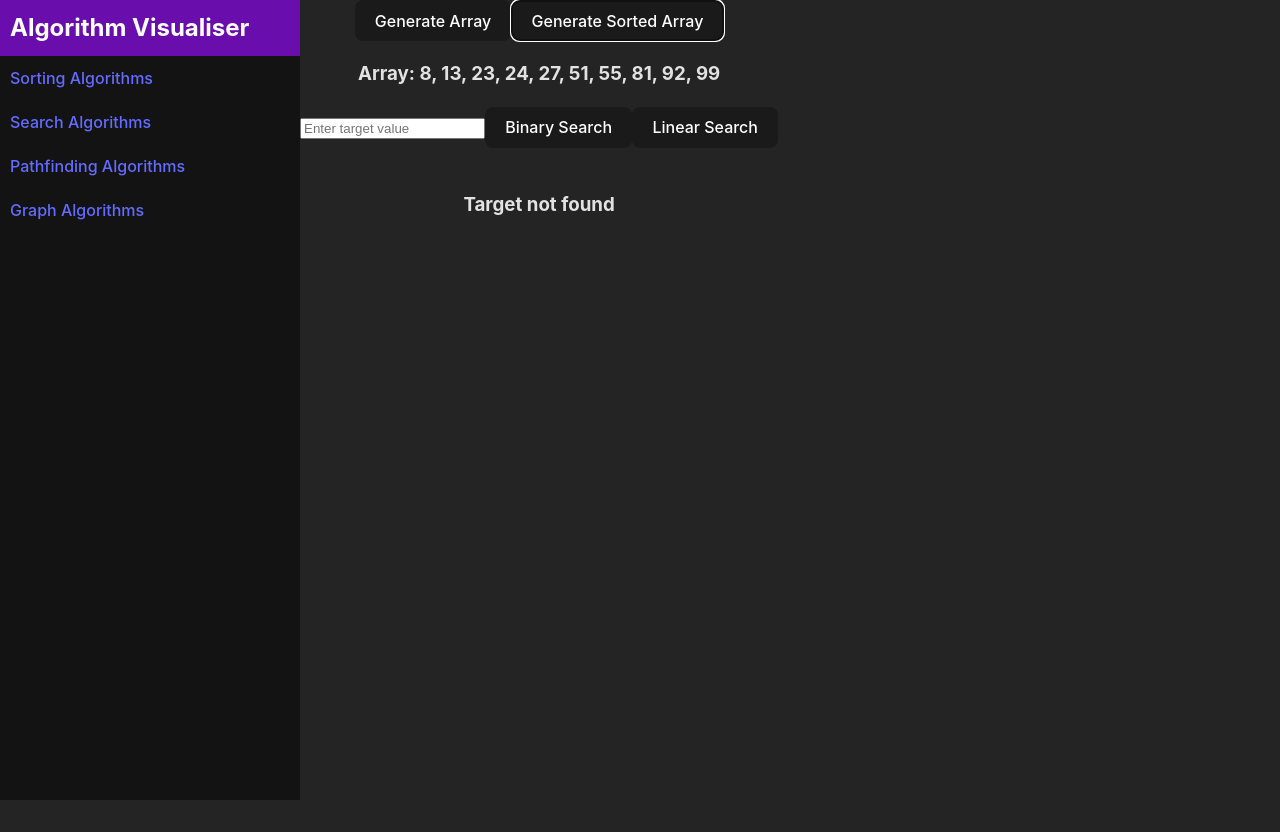
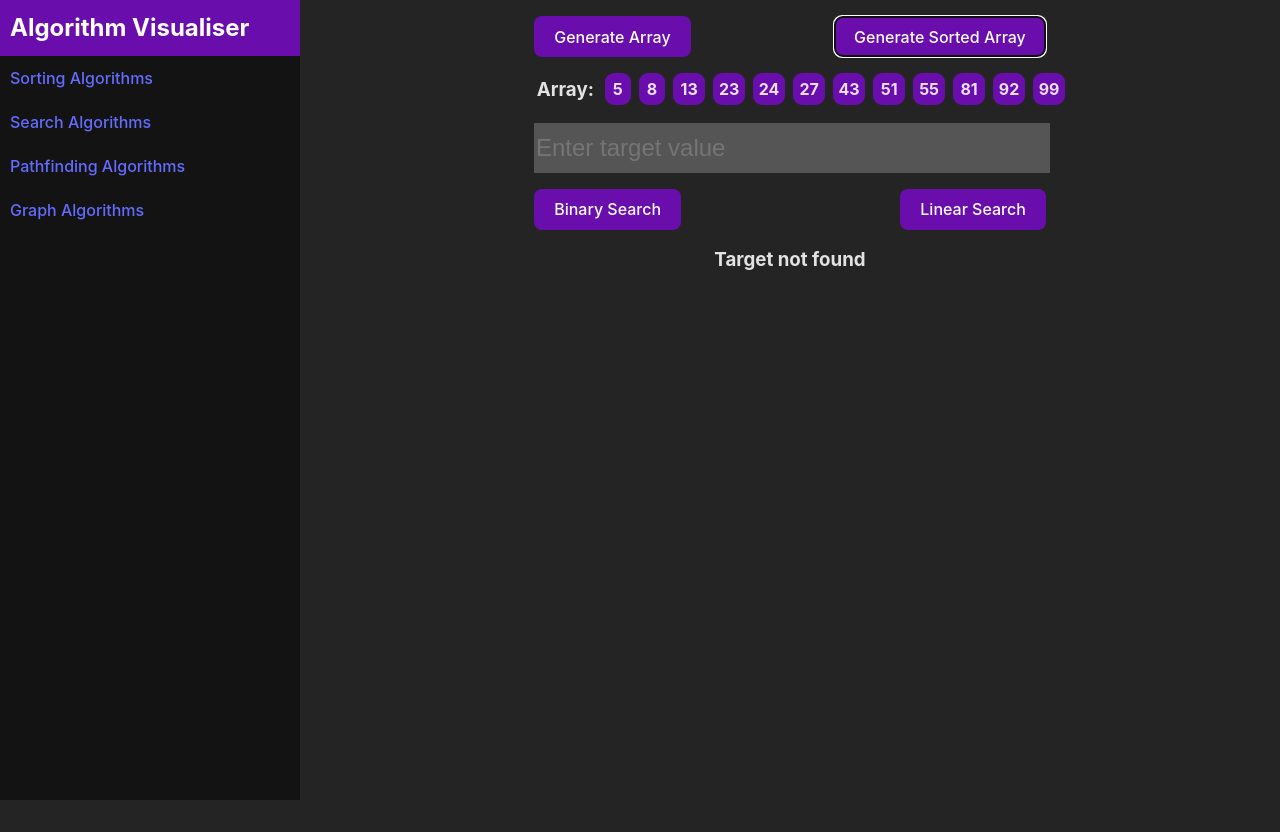
Before and after one commit to A-Georgiou/Algorithm-Visualiser, a React (Vite) app: page /search in a window 1280 px wide. Both pictures are taken after a click on the button "Generate Sorted Array". Before the commit the page ends 800 px from the top, so only its background shows below. Built offline with nearby package versions, Linux system fonts and the light colour scheme.

Commit message:
Add search functionality and highlighting

```diff
--- a/src/pages/SearchVisualiser.tsx
+++ b/src/pages/SearchVisualiser.tsx
@@ -1,15 +1,19 @@
 import React, { useState } from 'react';
+import "../styles/search.css";
+import { sleep } from '../algorithms/utils/SleepTime.ts';
 
 const SearchVisualiser: React.FC = () => {
     const [array, setArray] = useState<number[]>([]);
     const [target, setTarget] = useState<number | null>(null);
     const [foundIndex, setFoundIndex] = useState<number | null>(null);
     const [isBinarySearch, setBinarySearch] = useState<boolean>(false);
+    const [selectedIndex, setSelectedIndex] = useState<number | null>(null);
+    const [numSteps, setNumSteps] = useState<number>(0);
 
     // Function to generate a random array
     const generateArray = () => {
         const newArray = [];
-        for (let i = 0; i < 10; i++) {
+        for (let i = 0; i < 12; i++) {
             newArray.push(Math.floor(Math.random() * 100) + 1);
         }
         setArray(newArray);
@@ -24,16 +28,20 @@ const SearchVisualiser: React.FC = () => {
         setArray((prevArray) => prevArray.sort((a, b) => a - b));
         setBinarySearch(true);
     };
-
     // Function to perform binary search
-    const binarySearch = () => {
+    const binarySearch = async () => {
         if (!target) return;
         let left = 0;
         let right = array.length - 1;
+        let steps = 0;
         while (left <= right) {
             const mid = Math.floor((left + right) / 2);
+            setSelectedIndex(mid);
+            steps += 1;
+            await sleep(500);
             if (array[mid] === target) {
                 setFoundIndex(mid);
+                setNumSteps(steps);
                 return;
             } else if (array[mid] < target) {
                 left = mid + 1;
@@ -41,42 +49,61 @@ const SearchVisualiser: React.FC = () => {
                 right = mid - 1;
             }
         }
+        setNumSteps(0);
+        setSelectedIndex(null);
         setFoundIndex(null);
     };
 
-    // Function to perform binary search
-    const linearSearch = () => {
+    // Function to perform linear search
+    const linearSearch = async () => {
         if (!target) return;
+        let steps = 0;
         for (let i = 0; i < array.length; i++) {
+            setSelectedIndex(i);
+            await sleep(500);
+            steps += 1;
             if (array[i] === target) {
+                setNumSteps(steps);
                 setFoundIndex(i);
                 return;
             }
         }
+        setNumSteps(0);
+        setSelectedIndex(null);
         setFoundIndex(null);
     };
 
     return (
-        <div>
-            <button onClick={generateArray}>Generate Array</button>
-            <button onClick={generateSortedArray}>Generate Sorted Array</button>
-            <br />
+        <div className="search-container">
+            <div className="search-button-container">
+                <button onClick={generateArray} className="search-buttons">Generate Array</button>
+                <button onClick={generateSortedArray} className="search-buttons">Generate Sorted Array</button>
+            </div>
             {array.length > 0 && (
-                <div>
-                    <h3>Array: {array.join(', ')}</h3>
+                <div className="search-array-container">
+                    <div className="search-results-container">
+                        <h3>Array:</h3>
+                        {array.map((value, index) => (
+                            <div key={index} className="search-results-box" style={{ backgroundColor: selectedIndex === index ? 'rgb(204 22 163)' : '' }}>{value}</div>
+                        ))}
+                    </div>
                     <input
                         type="number"
                         placeholder="Enter target value"
                         onChange={(e) => setTarget(Number(e.target.value))}
                     />
-                    <button onClick={binarySearch} disabled={!isBinarySearch}>Binary Search</button>
-                    <button onClick={linearSearch}>Linear Search</button>
-                    <br />
-                    <br />
+                    <div className="search-button-container">
+                        <button onClick={binarySearch} disabled={!isBinarySearch} style={{ backgroundColor: !isBinarySearch ? 'grey' : ''}}className="search-buttons">Binary Search</button>
+                        <button onClick={linearSearch} className="search-buttons">Linear Search</button>
+                    </div>
                     {foundIndex !== null ? (
                         <h3>Target found at index: {foundIndex}</h3>
                     ) : (
                         <h3>Target not found</h3>
+                    )}
+
+                    {numSteps > 0 && (
+                        <h3>Number of steps: {numSteps}</h3>
                     )}
                 </div>
             )}
--- /dev/null
+++ b/src/styles/search.css
@@ -0,0 +1,74 @@
+.search-container{
+    display: flex;
+    flex-direction: column;
+    align-items: center;
+    height: 100vh;
+    width: 40%;
+    color-scheme: light dark;
+    color: rgba(255, 255, 255, 0.87);
+    text-align: left;
+    margin: 16px auto;
+}
+
+.search-button-container{
+    display: flex;
+    justify-content: space-between;
+    align-items: center;
+    width: 100%;
+    margin: 0 0 16px 0;
+}
+
+.search-array-container{
+    width: 100%;
+}
+
+.search-array-container > input {
+    height: 2em;
+    width: 100%;
+    margin: 16px 0 ;
+    background: 0;
+    background-color: #555555;
+    border: 0;
+    outline: none;
+    font-size: 1.5em;
+    transition: padding 0.3s 0.2s ease;
+    color: white;
+}
+
+.search-array-container > h3 {
+    margin: 0;
+}
+
+.search-results-container {
+    display: flex;
+    flex-direction: row;
+    width: 100%;
+}
+
+.search-results-container > h3{
+    margin: 0;
+    padding: .15em;
+}
+
+.search-results-box {
+    margin: 0 0 0 8px;
+    padding: 8px;
+    width: 16px;
+    height: 16px;
+    border-radius: 9px;
+    background-color: #6A0DAD;
+    display: flex;
+    justify-content: center;
+    align-items: center;
+    font-weight: bold;
+}
+
+.search-buttons{
+    background-color: #6A0DAD;
+    color: white;
+    margin: 0;
+}
+
+.search-array-container > h3 {
+    text-align: center;
+}
```
